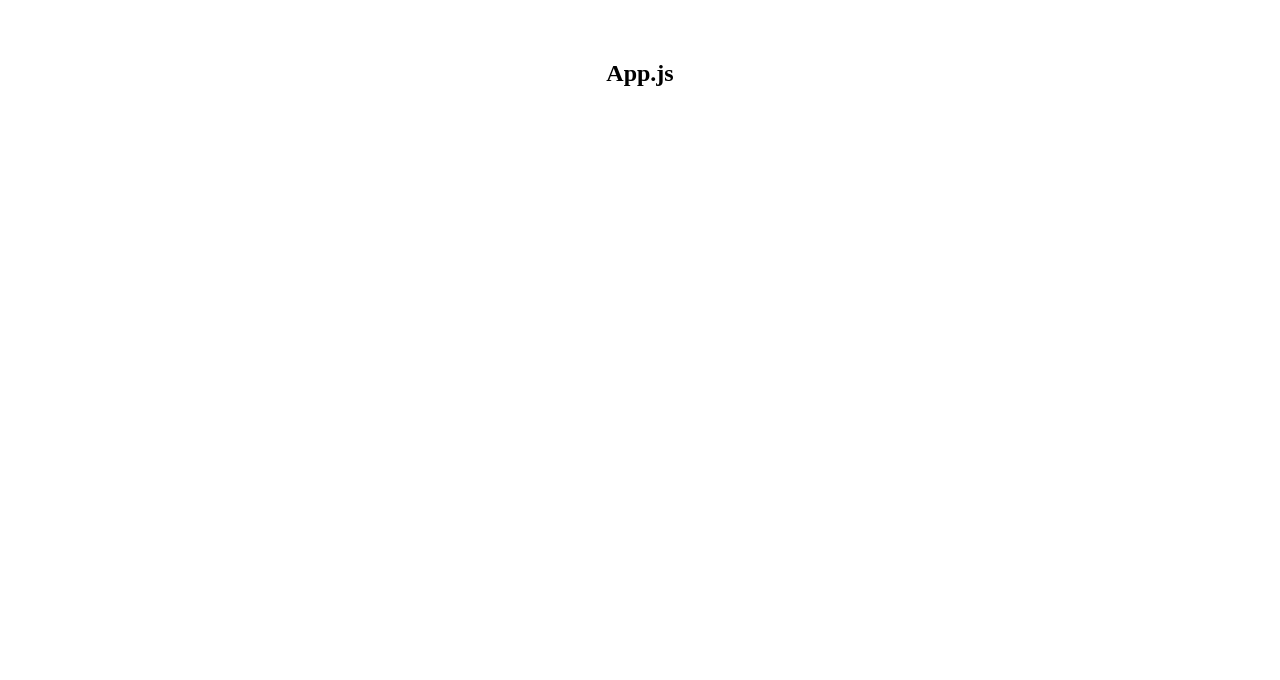
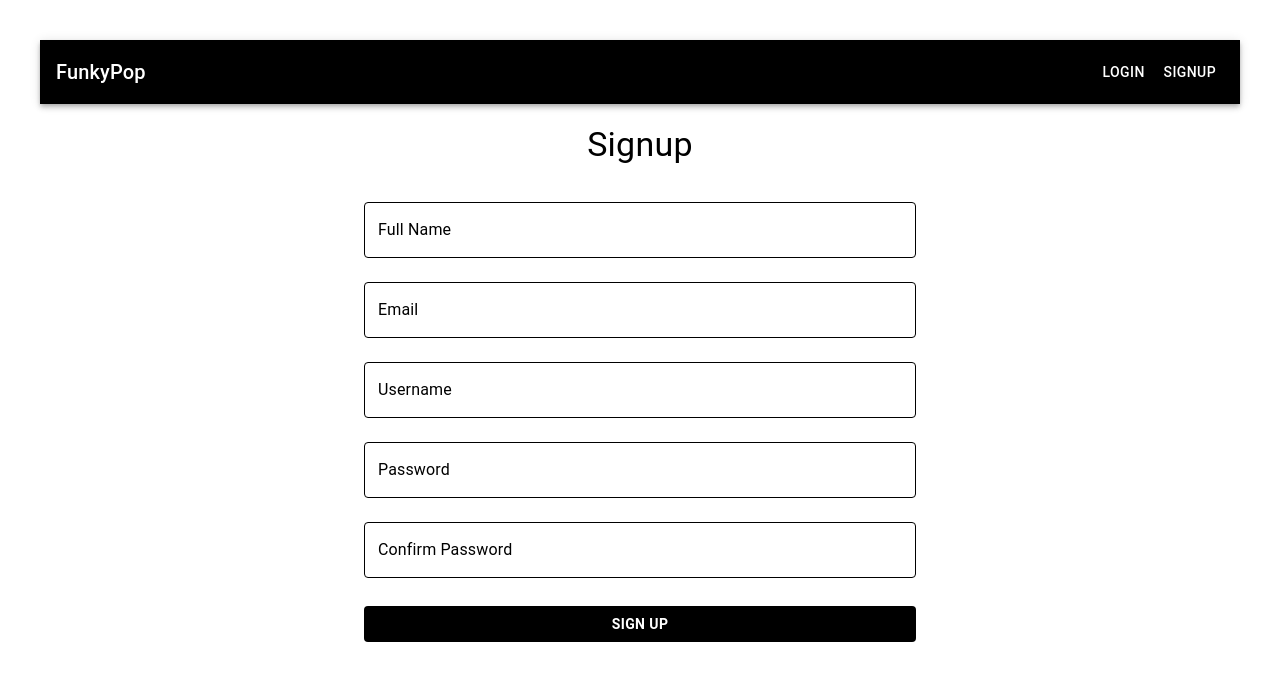
Before and after one commit to MeharaSahabandu/ClothingStore, a React (Vite) app in the folder Client/: page /signup in a window 1280 px wide. Shown: the top 680 px of the page. Built offline with nearby package versions, Linux system fonts and the light colour scheme.

Commit message:
created signup frontend and navigation

```diff
--- a/Client/src/App.jsx
+++ b/Client/src/App.jsx
@@ -1,16 +1,22 @@
-import { useState } from 'react'
-import reactLogo from './assets/react.svg'
-import viteLogo from '/vite.svg'
-import './App.css'
+import { useState } from "react";
+import reactLogo from "./assets/react.svg";
+import viteLogo from "/vite.svg";
+import "./App.css";
+import { BrowserRouter as Router, Routes, Route } from "react-router-dom";
+import LoginNav from "./Components/Login/LoginNav";
+import Login from "./Components/Login/Login";
+import Signup from "./Components/Login/Signup";
 
 function App() {
-  const [count, setCount] = useState(0)
-
   return (
-    <div>
-      <h2>App.js</h2>
-    </div>
-  )
+    <Router>
+      <Routes>
+        <Route path="/" element={<LoginNav />} />
+        <Route path="/login" element={<><LoginNav /><Login /></>} />
+        <Route path="/signup" element={<><LoginNav /><Signup /></>} />
+      </Routes>
+    </Router>
+  );
 }
 
-export default App
+export default App;
--- a/Client/src/Components/Navbar.jsx
+++ b/Client/src/Components/Login/Login.jsx
@@ -1,9 +1,9 @@
 import React from "react";
 
-export default function Navbar() {
+export default function Login() {
   return (
     <div>
-      <h4>Navbar</h4>
+      <h1>Login</h1>
     </div>
   );
 }
--- /dev/null
+++ b/Client/src/Components/Login/LoginNav.jsx
@@ -0,0 +1,46 @@
+import React from "react";
+import AppBar from "@material-ui/core/AppBar";
+import Toolbar from "@material-ui/core/Toolbar";
+import Typography from "@material-ui/core/Typography";
+import Button from "@material-ui/core/Button";
+import { useNavigate } from "react-router-dom";
+
+const NavBar = () => {
+  const navigate = useNavigate();
+
+  const handleLogin = () => {
+    navigate("/login");
+  };
+
+  const handleSignup = () => {
+    navigate("/signup");
+  };
+
+  return (
+    <AppBar position="static" style={{ backgroundColor: "black" }}>
+      <Toolbar
+        style={{
+          display: "flex",
+          justifyContent: "space-between",
+          padding: "0 16px", // Adjust padding as needed
+        }}
+      >
+        <div style={{ display: "flex", alignItems: "center" }}>
+          <Typography variant="h6" style={{ color: "white" }}>
+            FunkyPop
+          </Typography>
+        </div>
+        <div>
+          <Button color="inherit" onClick={handleLogin}>
+            Login
+          </Button>
+          <Button color="inherit" onClick={handleSignup}>
+            Signup
+          </Button>
+        </div>
+      </Toolbar>
+    </AppBar>
+  );
+};
+
+export default NavBar;
--- /dev/null
+++ b/Client/src/Components/Login/Signup.jsx
@@ -0,0 +1,95 @@
+import React from "react";
+import { makeStyles } from "@material-ui/core/styles";
+import TextField from "@material-ui/core/TextField";
+import Button from "@material-ui/core/Button";
+import Typography from "@material-ui/core/Typography";
+import Container from "@material-ui/core/Container";
+const useStyles = makeStyles((theme) => ({
+  root: {
+    "& .MuiInputLabel-root": {
+      color: "black",
+    },
+    "& .MuiOutlinedInput-root": {
+      "& fieldset": {
+        borderColor: "black",
+      },
+      "&:hover fieldset": {
+        borderColor: "black",
+      },
+      "&.Mui-focused fieldset": {
+        borderColor: "black",
+      },
+    },
+  },
+  button: {
+    backgroundColor: "black",
+    color: "white",
+    "&:hover": {
+      backgroundColor: "black",
+      opacity: 0.9,
+      maxWidth: "50%",
+    },
+  },
+}));
+
+export default function Signup() {
+  const classes = useStyles();
+  return (
+    <Container maxWidth="sm">
+      <div style={{ textAlign: "center", marginTop: "20px" }}>
+        <Typography variant="h4" component="h1" color="black">
+          Signup
+        </Typography>
+      </div>
+      <form className={classes.root} style={{ marginTop: "20px" }}>
+        <TextField
+          label="Full Name"
+          fullWidth
+          margin="normal"
+          variant="outlined"
+          color="primary"
+        />
+        <TextField
+          label="Email"
+          fullWidth
+          margin="normal"
+          variant="outlined"
+          color="primary"
+        />
+        <TextField
+          label="Username"
+          fullWidth
+          margin="normal"
+          variant="outlined"
+          color="primary"
+        />
+        <TextField
+          label="Password"
+          fullWidth
+          margin="normal"
+          variant="outlined"
+          color="primary"
+          type="password"
+        />
+        <TextField
+          label="Confirm Password"
+          fullWidth
+          margin="normal"
+          variant="outlined"
+          color="primary"
+          type="password"
+        />
+        <Button
+          type="submit"
+          variant="outlined"
+          maxWidth="50%"
+          fullWidth
+          className={classes.button}
+          style={{ marginTop: "20px" }}
+        >
+          <b>Sign Up</b>
+        </Button>
+      </form>
+    </Container>
+  );
+}
```
Also changed, not shown: Client/package.json (+9 -1 lines), 1 other file (tests, documents, lock files or other folders).
